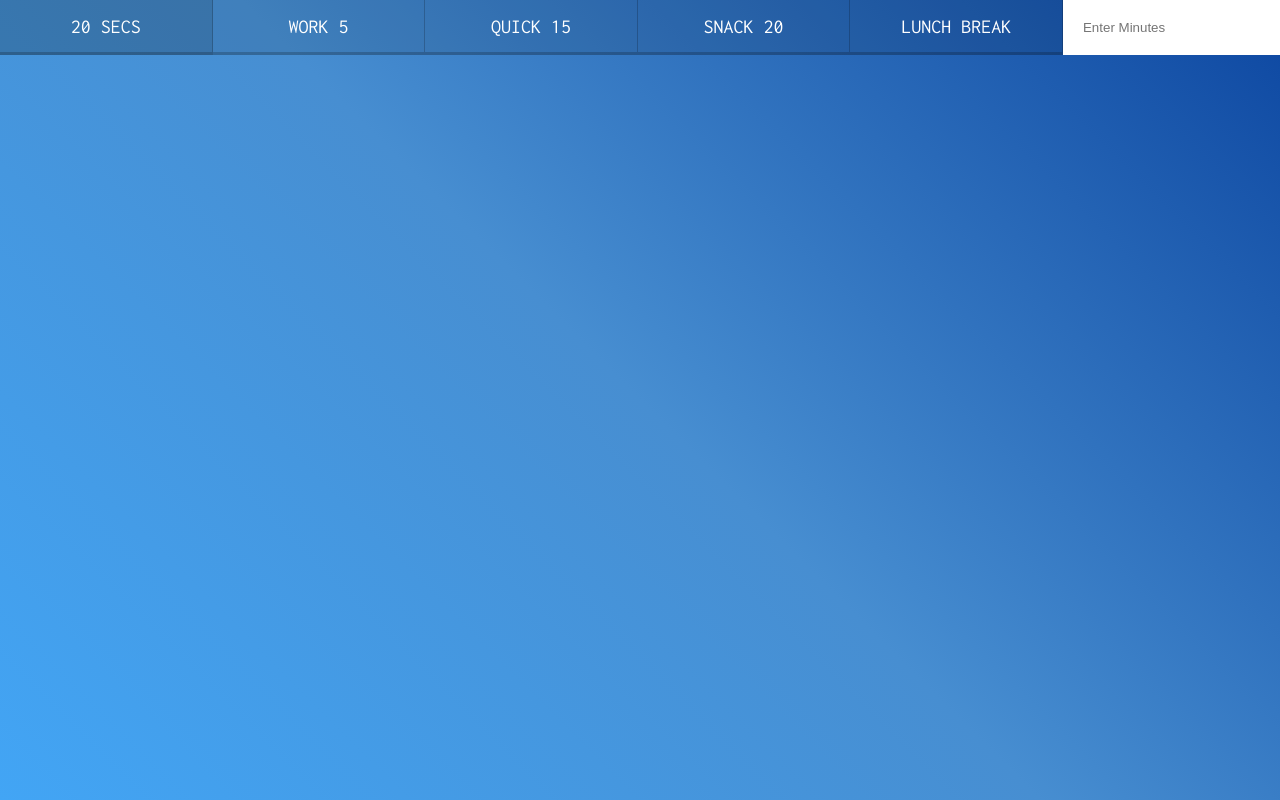
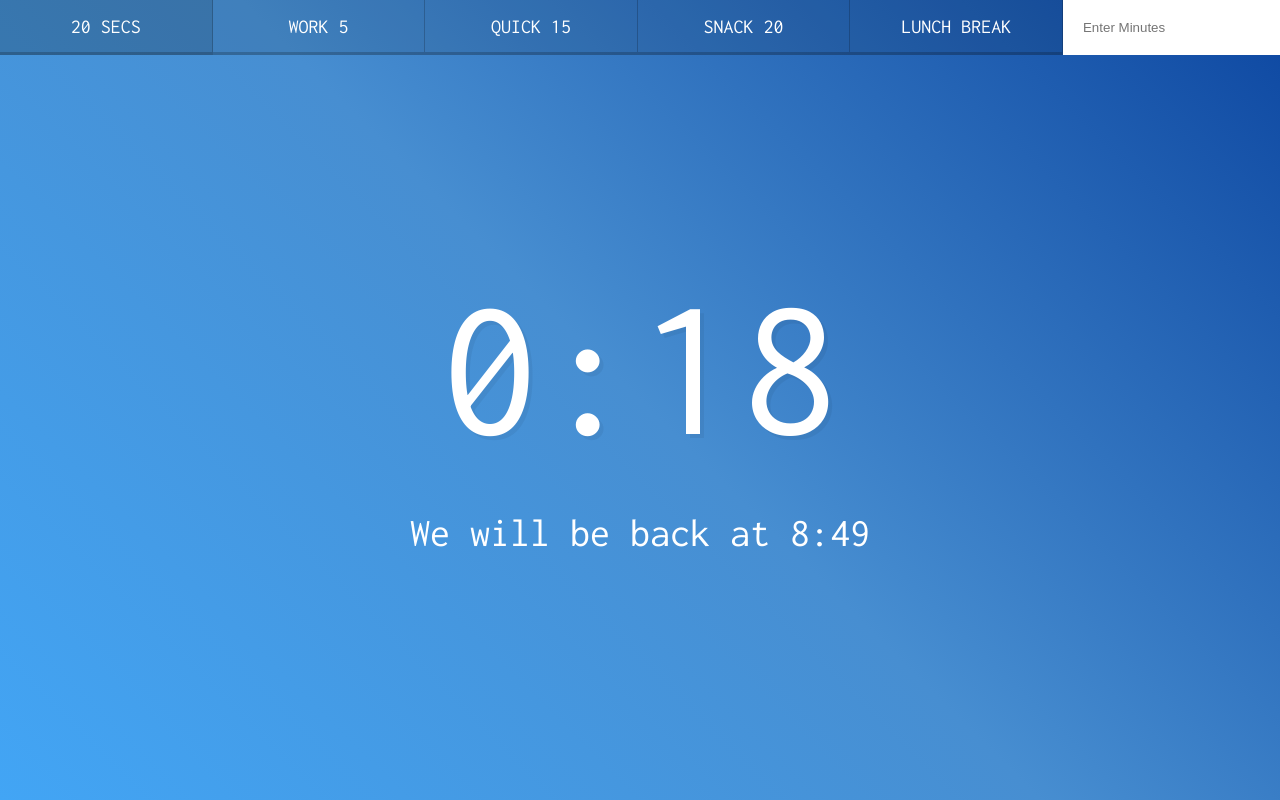
Before and after one commit to Huiting-coding/JavaScript30, a plain HTML site: page 29 - Countdown Timer/index.html in a window 1280 px wide. Both pictures are taken after a click on the button "20 SECS". Drawn offline with Linux system fonts and the light colour scheme.

Commit message:
step bys step

```diff
--- a/29 - Countdown Timer/scripts-START.js
+++ b/29 - Countdown Timer/scripts-START.js
@@ -0,0 +1,51 @@
+let countdown;
+const timerDisplay = document.querySelector('.display__time-left');
+const endTime = document.querySelector('.display__end-time');
+const buttons = document.querySelectorAll('[data-time]');
+function timer(seconds) {
+  clearInterval(countdown);
+  const now = Date.now();
+  const then = now + seconds * 1000;
+  displayTimeLeft(seconds);
+  displayEndTime(then);
+
+  countdown = setInterval(() => {
+    const secondsLeft = Math.round((then - Date.now())/ 1000);
+    if (secondsLeft < 0) {
+      clearInterval(countdown);
+      return;
+    }
+    displayTimeLeft(secondsLeft);
+  },1000);
+}
+
+function displayTimeLeft(seconds) {
+  const minutes = Math.floor(seconds/60);
+  const remainSeconds = seconds % 60;
+  const display = `${minutes}:${remainSeconds < 10 ? '0' :''}${remainSeconds}`;
+  document.title = display;
+  timerDisplay.textContent = display;
+
+
+  console.log(seconds);
+}
+
+function displayEndTime(timestamp) {
+  const end = new Date(timestamp);
+  const hour = end.getHours();
+  const minutes = end.getMinutes();
+  endTime.textContent = `We will be back at ${hour}:${minutes < 10 ? '0' : ''}${minutes}`;
+}
+
+function startTimer(){
+  const seconds = parseInt(this.dataset.time);
+  timer(seconds);
+
+}
+buttons.forEach(button => button.addEventListener('click', startTimer));
+document.customForm.addEventListener('submit', function(e) {
+  e.preventDefault();
+  const mins = this.minutes.value;
+  timer(mins * 60);
+  this.reset();
+})
```
Also changed, not shown: 26 - Stripe Follow Along Nav/index-FINISHED.html (+2 -2 lines).
